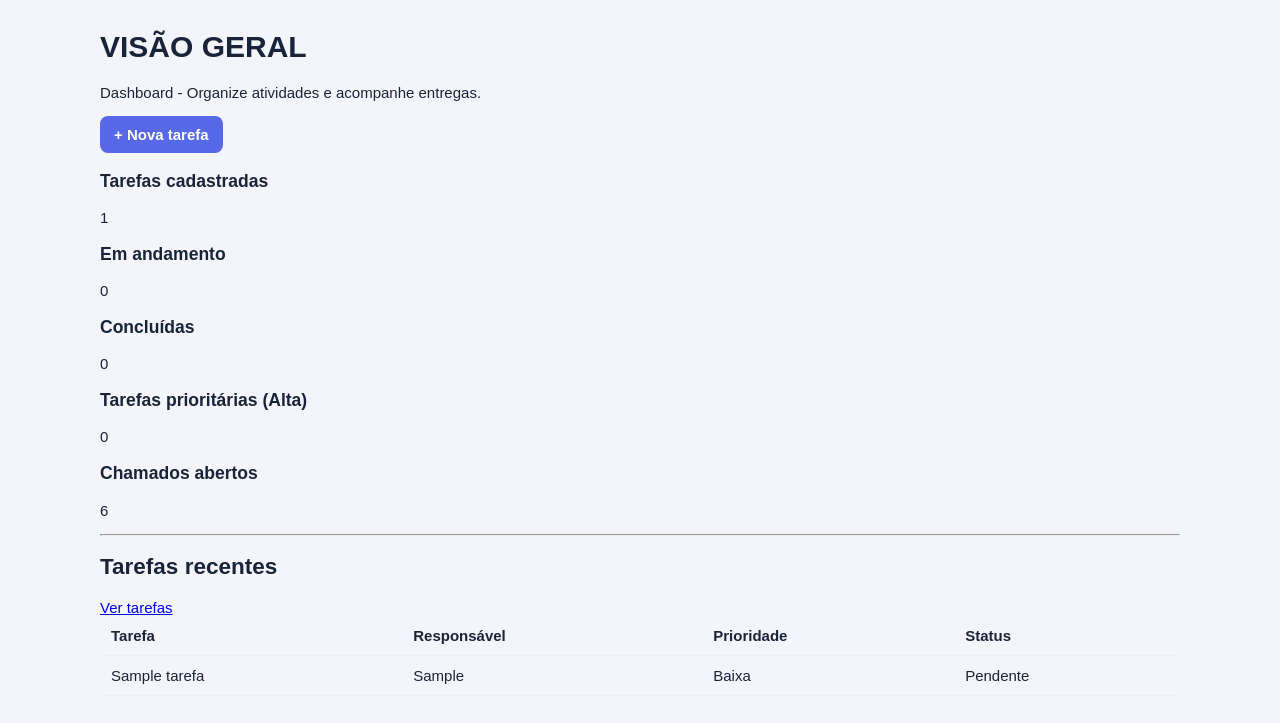
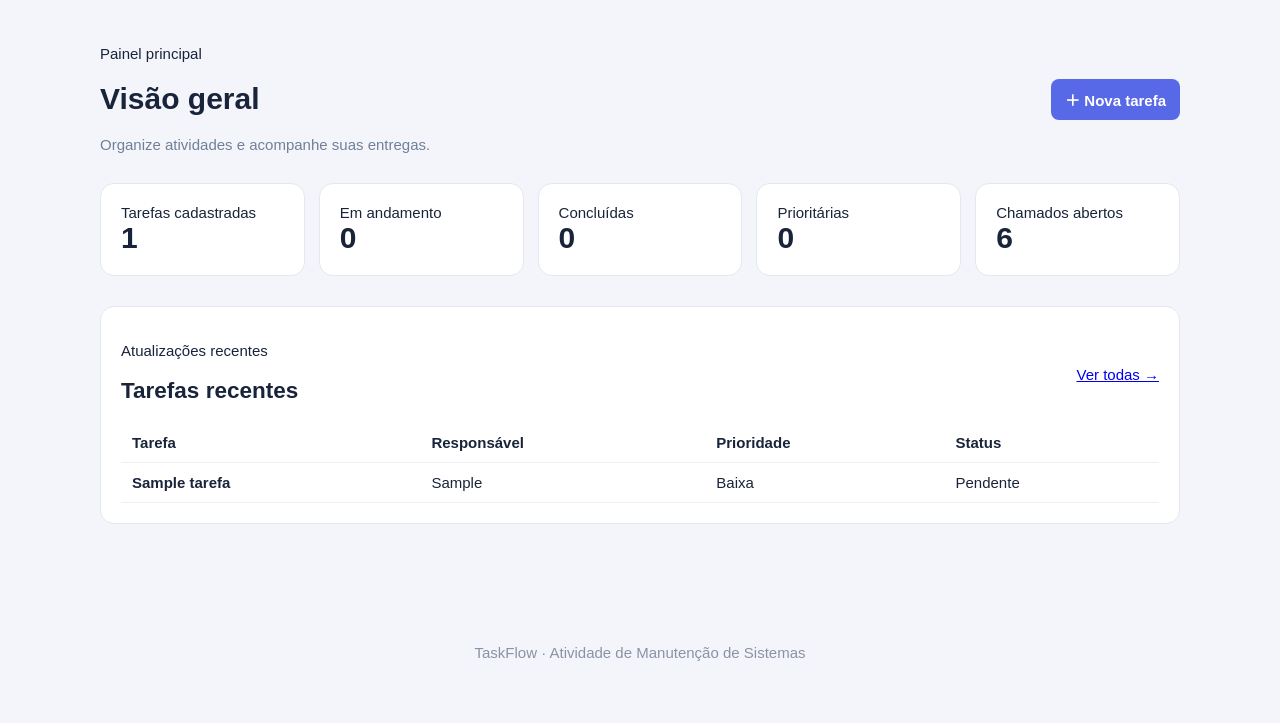
Before and after one commit to AnaLuiza1817/TaskFlow_Recuperacao_Paralela--2-, a PHP site: page / in a window 1280 px wide. Shown: the part 63-786 px from the top of the page. Run offline with PHP 8.4, Linux system fonts and the light colour scheme; data comes from the database, SQL or seed files in the repository; tables that the repository leaves empty hold one stand-in row (values such as "Sample post").

Commit message:
ADD- TR 006 resolvida

```diff
--- a/taskflow/index.php
+++ b/taskflow/index.php
@@ -1,65 +1,62 @@
 <?php
 require 'config/database.php';
+
 $total_tarefas = $pdo->query('SELECT COUNT(*) FROM tarefas')->fetchColumn();
+$andamento = $pdo->query("SELECT COUNT(*) FROM tarefas WHERE status='Em andamento'")->fetchColumn();
+$concluidas = $pdo->query("SELECT COUNT(*) FROM tarefas WHERE status='Concluída'")->fetchColumn();
+$abertos = $pdo->query("SELECT COUNT(*) FROM chamados WHERE status='Aberto'")->fetchColumn();
+$prioritarias = $pdo->query("SELECT COUNT(*) FROM tarefas WHERE prioridade='Alta'")->fetchColumn();
+$recentes = $pdo->query('SELECT * FROM tarefas ORDER BY id DESC LIMIT 5')->fetchAll();
 
-$andamento = $pdo->query(
-    "SELECT COUNT(*) FROM tarefas WHERE status='Em andamento'"
-)->fetchColumn();
-
-$concluidas = $pdo->query(
-    "SELECT COUNT(*) FROM tarefas WHERE status='Concluída'"
-)->fetchColumn();
-
-$abertos = $pdo->query(
-    "SELECT COUNT(*) FROM chamados WHERE status='Aberto'"
-)->fetchColumn();
-
-$prioritarias = $pdo->query(
-    "SELECT COUNT(*) FROM tarefas WHERE prioridade='Alta'"
-)->fetchColumn();
-
-$recentes = $pdo->query(
-    'SELECT * FROM tarefas ORDER BY id DESC LIMIT 5'
-)->fetchAll();
-
+$pageTitle = 'Visão geral';
 require 'includes/header.php';
 ?>
 
-<div class="container">
-    <h1>VISÃO GERAL</h1>
-    <p>Dashboard - Organize atividades e acompanhe entregas.</p>
-
-    <a href="nova_tarefa.php" class="btn btn-primary">+ Nova tarefa</a>
-
-    <div class="row mt-4">
-        <div class="col">
-            <h3>Tarefas cadastradas</h3>
-            <p><?php echo $total_tarefas; ?></p>
-        </div>
-        <div class="col">
-            <h3>Em andamento</h3>
-            <p><?php echo $andamento; ?></p>
-        </div>
-        <div class="col">
-            <h3>Concluídas</h3>
-            <p><?php echo $concluidas; ?></p>
-        </div>
-        <div class="col">
-            <h3>Tarefas prioritárias (Alta)</h3>
-            <p><?php echo $prioritarias; ?></p>
-        </div>
-        <div class="col">
-            <h3>Chamados abertos</h3>
-            <p><?php echo $abertos; ?></p>
-        </div>
+<div class="dashboard">
+    <div class="head dashboard-head">
+        <div>
+            <p class="eyebrow">Painel principal</p>
+            <h1>Visão geral</h1>
+            <p class="muted">Organize atividades e acompanhe suas entregas.</p>
         </div>
 
-    <hr>
+        <a href="tarefas/form.php" class="btn"><span aria-hidden="true">＋</span> Nova tarefa</a>
+    </div>
 
+    <section class="stats" aria-label="Resumo das atividades">
+        <article class="stat">
+            <span class="stat-label">Tarefas cadastradas</span>
+            <strong class="num"><?= $total_tarefas ?></strong>
+        </article>
+        <article class="stat">
+            <span class="stat-label">Em andamento</span>
+            <strong class="num"><?= $andamento ?></strong>
+        </article>
+        <article class="stat">
+            <span class="stat-label">Concluídas</span>
+            <strong class="num"><?= $concluidas ?></strong>
+        </article>
+        <article class="stat">
+            <span class="stat-label">Prioritárias</span>
+            <strong class="num"><?= $prioritarias ?></strong>
+        </article>
+        <article class="stat">
+            <span class="stat-label">Chamados abertos</span>
+            <strong class="num"><?= $abertos ?></strong>
+        </article>
+    </section>
+
+    <section class="panel recent-panel">
+        <div class="head recent-head">
+            <div>
+                <p class="eyebrow">Atualizações recentes</p>
                 <h2>Tarefas recentes</h2>
-    <a href="tarefas.php">Ver tarefas</a>
+            </div>
+            <a href="tarefas/index.php" class="text-link">Ver todas <span aria-hidden="true">→</span></a>
+        </div>
 
-    <table class="table table-striped mt-3">
+        <div class="scroll">
+            <table>
                 <thead>
                     <tr>
                         <th>Tarefa</th>
@@ -71,12 +68,16 @@ require 'includes/header.php';
                 <tbody>
                     <?php foreach ($recentes as $tarefa): ?>
                         <tr>
-                    <td><?php echo htmlspecialchars($tarefa['titulo']); ?></td>
-                    <td><?php echo htmlspecialchars($tarefa['responsavel']); ?></td>
-                    <td><?php echo htmlspecialchars($tarefa['prioridade']); ?></td>
-                    <td><?php echo htmlspecialchars($tarefa['status']); ?></td>
+                            <td><strong><?= htmlspecialchars($tarefa['titulo']) ?></strong></td>
+                            <td><?= htmlspecialchars($tarefa['responsavel']) ?></td>
+                            <td><span class="priority priority-<?= strtolower($tarefa['prioridade']) ?>"><?= htmlspecialchars($tarefa['prioridade']) ?></span></td>
+                            <td><span class="status status-<?= str_replace([' ', 'í', 'Í'], ['-', 'i', 'i'], strtolower($tarefa['status'])) ?>"><?= htmlspecialchars($tarefa['status']) ?></span></td>
                         </tr>
                     <?php endforeach; ?>
                 </tbody>
             </table>
         </div>
+    </section>
+</div>
+
+<?php require 'includes/footer.php'; ?>
```
Lines whose indentation alone changed are shown as unchanged.
